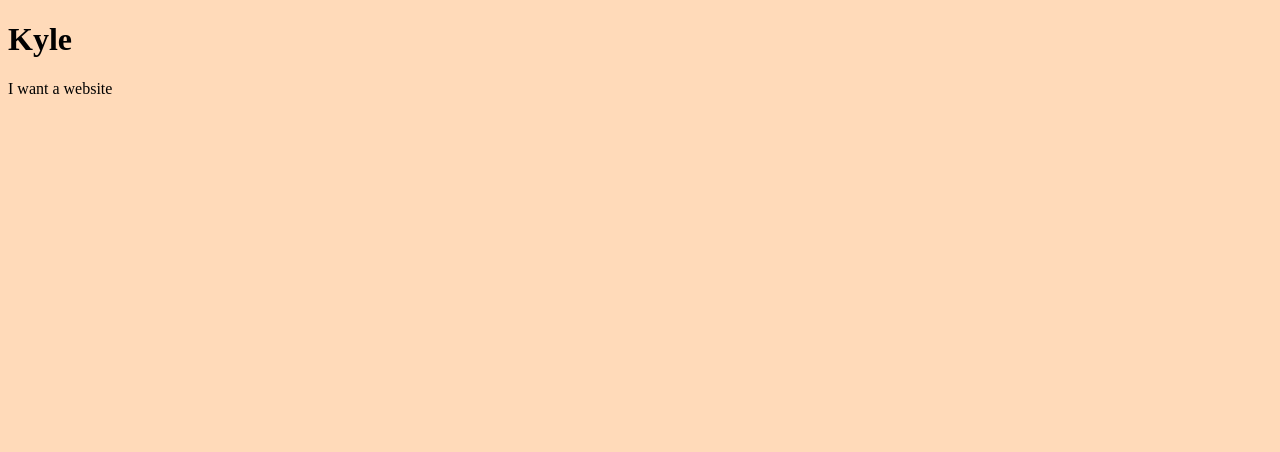
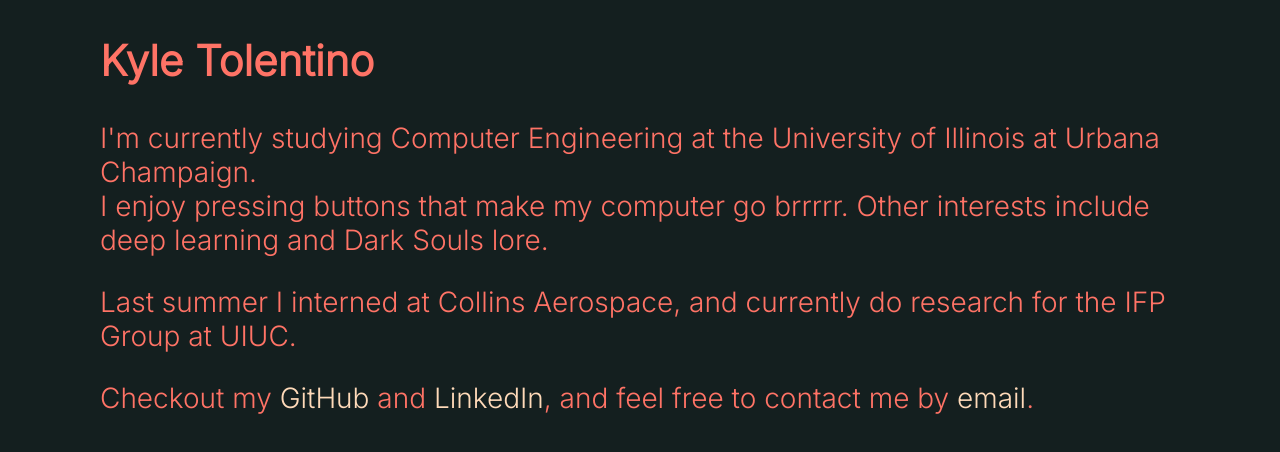
Before and after one commit to kyletolentino/kyletolentino.github.io, a plain HTML site: page index.html in a window 1280 px wide. Drawn offline with Linux system fonts and the light colour scheme.

Commit message:
remastered website

```diff
--- a/index.html
+++ b/index.html
@@ -1,15 +1,36 @@
 <!DOCTYPE html>
+
 <html>
 <head>
     <link rel="stylesheet" href="styles.css">
-
-<title>I NEED TO PEE</title>
+    <!-- <link href="https://fonts.googleapis.com/css2?family=Open+Sans:wght@300&display=swap" rel="stylesheet"> -->
+    <!-- <link href="https://fonts.googleapis.com/css2?family=Arimo&display=swap" rel="stylesheet"> -->
+    <link href="https://fonts.googleapis.com/css2?family=Inter:wght@300&display=swap" rel="stylesheet">
+<title>Is This Thing On?</title>
 </head>
 
-<body class="main_page">
-    <h1>Kyle</h1>
-    <div class="dumb">
-        I want a website
+<body class="main">
+    <h2>Kyle Tolentino</h2>
+
+    <div>
+        <p>
+            I'm currently studying <a href="https://ece.illinois.edu/" target="_blank">Computer Engineering</a> at the <a href="https://illinois.edu/" target="_blank">
+            University of Illinois at Urbana Champaign</a>. <br>
+            I enjoy pressing buttons that make my computer go brrrrr. Other interests include
+            <a href="https://www.youtube.com/watch?v=sFN9dzw0qH8&start=7s" target="_blank">deep learning</a>
+            and <a href="https://www.youtube.com/playlist?list=PLWLedd0Zw3c7TTg9J6yA5fd-554ojNlrF" target="_blank"> Dark Souls lore</a>.
+        </p>
+
+        <p>
+            Last summer I interned at <a href="https://www.collinsaerospace.com/en" target="_blank">Collins Aerospace</a>,
+            and currently do research for the <a href="https://ifp-uiuc.github.io/" target="_blank">IFP Group at UIUC</a>.
+        </p>
+
+        <p>
+            Checkout my <a class="contact" href="https://github.com/kyletolentino" target="_blank">GitHub</a>
+             and <a class="contact" href="https://www.linkedin.com/in/kyletolentino/" target="_blank">LinkedIn</a>,
+              and feel free to contact me by <a class="contact" href="mailto: kyltol@gmail.com">email</a>.
+        </p>
     </div>
 
 </body>
--- a/styles.css
+++ b/styles.css
@@ -1,3 +1,38 @@
-.main_page{
-    background-color: peachpuff;
+.main{
+    background-color: #141f1f;
+    color: #ff7366;
+    /* color: peachpuff; */
+    /* color: #ffa299; */
+    /* color: #FA9A85; */
+    font-size: 28px;
+    /* font-family: 'Arimo', sans-serif; */
+    /* font-family: 'Open Sans', sans-serif; */
+    font-family: 'Inter', sans-serif;
+    margin-left: 100px;
+    margin-right: 100px;
+    margin-top: auto;
+    margin-bottom: auto;
 }
+
+a:link, a:visited, a:active{
+    color: #ff7366;
+    /* color: peachpuff; */
+    text-decoration: none;
+}
+
+a:hover{
+    color: white;
+}
+
+a.contact:link, a.contact:visited, a.contact:active{
+    color: peachpuff;
+    text-decoration: none;
+}
+
+a.contact:hover{
+    color: white;
+}
+
+.topnav-right{
+    float: right;
+}
```
